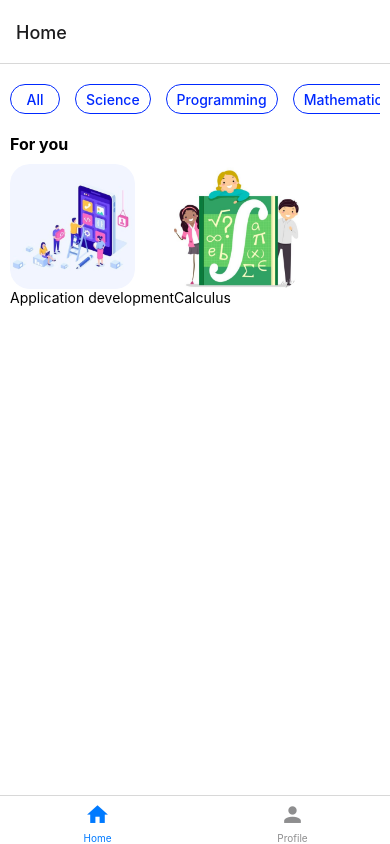
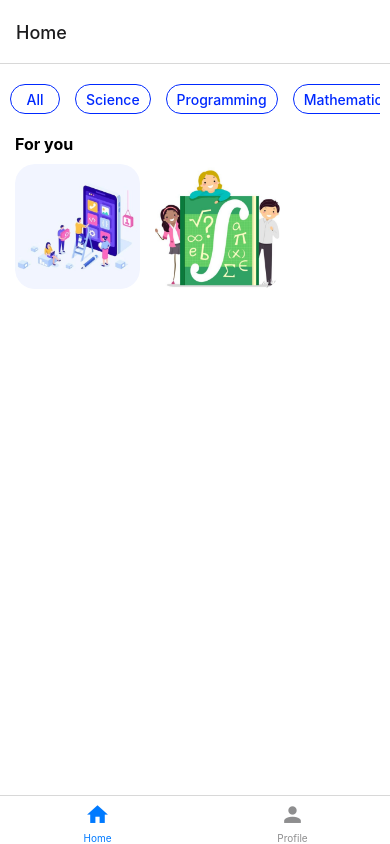
Before and after one commit to SanfetCoder/quiz-app, a React Native app: screen /Home in a window 390 px wide. Built offline with nearby package versions, Linux system fonts and the light colour scheme.

Commit message:
Finish <ForYou /> section

```diff
--- a/screens/Home.js
+++ b/screens/Home.js
@@ -26,7 +26,7 @@ const ForYouSection = () => {
   return (
     <View style={styles.forYouSection}>
       <Text style={styles.forYouHeader}>For you</Text>
-      <ScrollView horizontal>
+      <ScrollView showsHorizontalScrollIndicator={false} horizontal>
         {
           quizzes.map((quiz)=>{
             return (<QuizItem quiz={quiz} key={quiz.title} />)
@@ -39,7 +39,7 @@ const ForYouSection = () => {
 
 const QuizItem = ({quiz}) => {
   return (
-    <View>
+    <View style={styles.quizItem}>
       <Image
         style={{
           width: 125,
@@ -48,7 +48,6 @@ const QuizItem = ({quiz}) => {
         }}
         source={quiz.image}
       />
-      <Text>{quiz.title}</Text>
     </View>
   )
 }
@@ -72,11 +71,14 @@ const styles = StyleSheet.create({
     display : 'flex',
     flexDirection : 'column',
     rowGap : 10,
-    paddingHorizontal : 10,
+    paddingHorizontal : 15,
   },
   forYouHeader : {
     fontWeight : '700',
     fontSize : 16
+  },
+  quizItem : {
+    marginRight : 15
   }
 })
 
```
